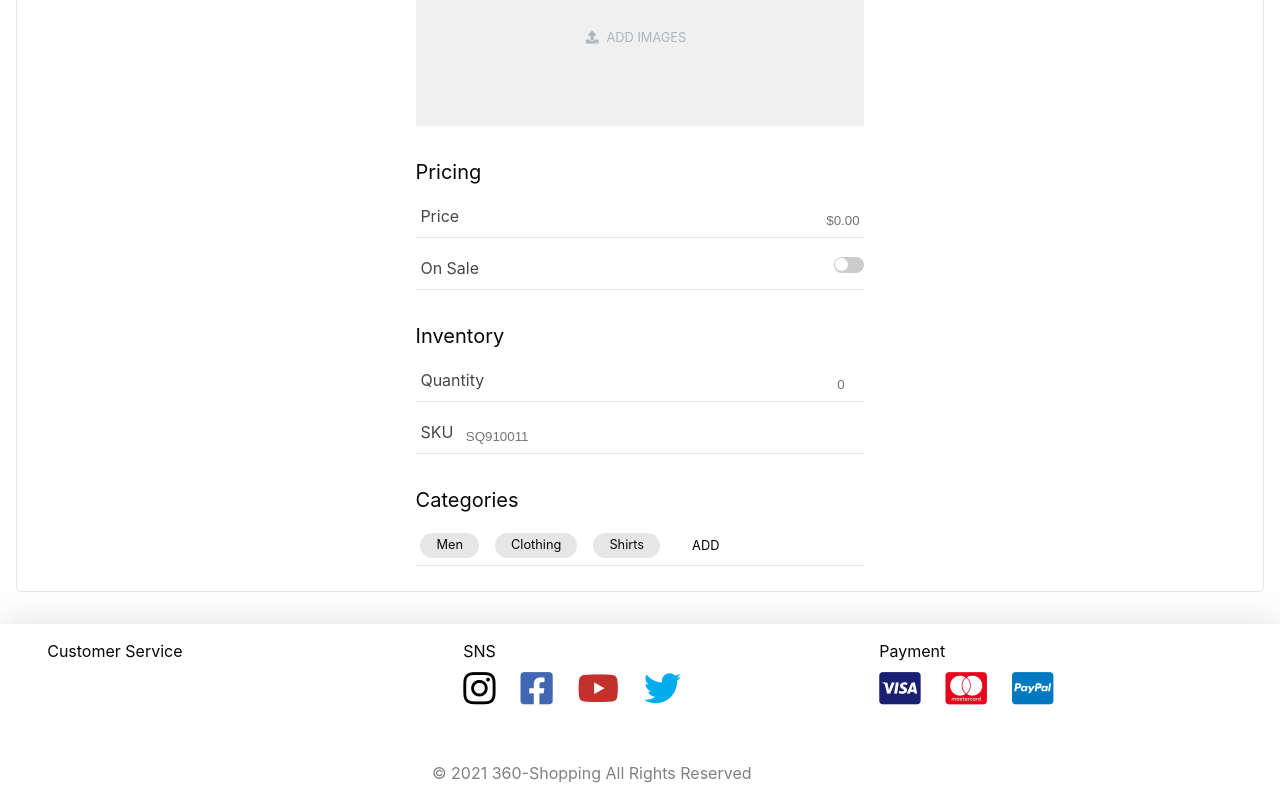
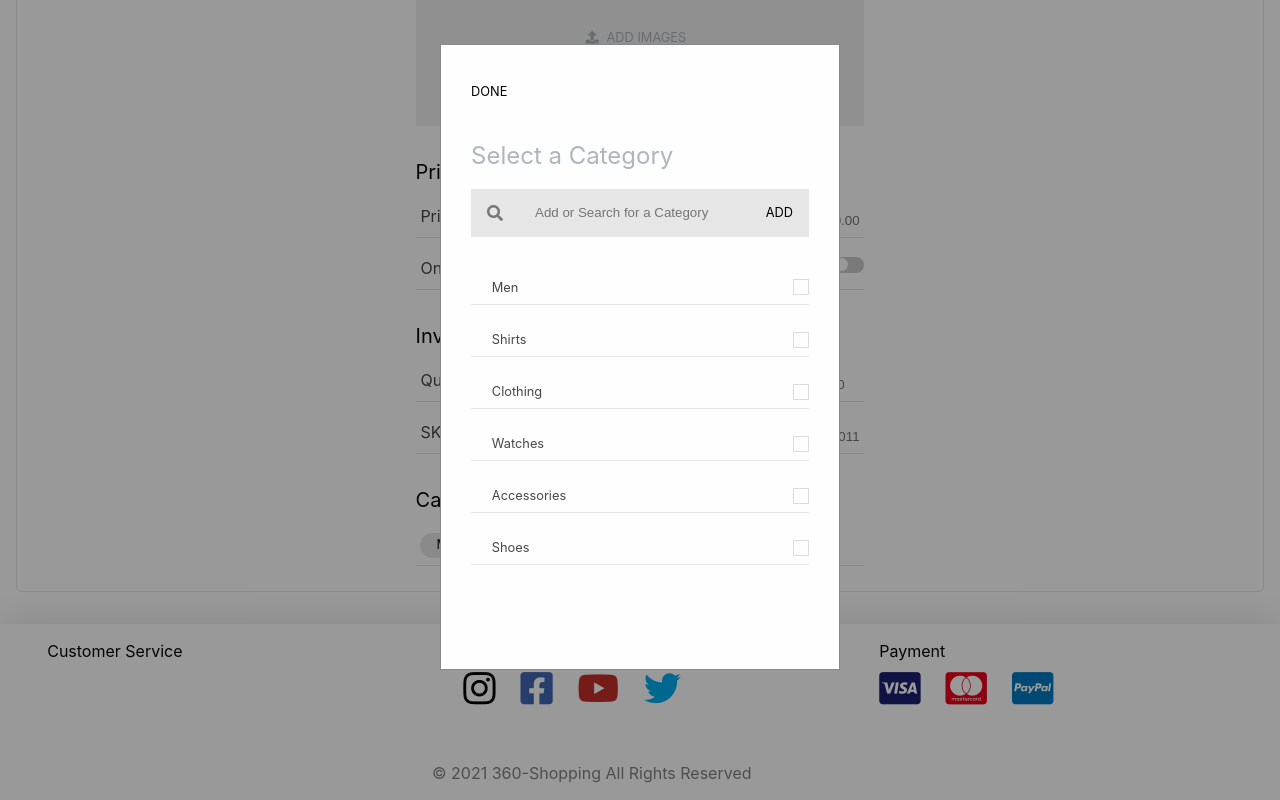
Before and after one commit to LeeJung-AWS/360-shopping, a React (Create React App) app in the folder frontend/: page /adminPage/addNewInventory in a window 1280 px wide. Both pictures are taken after a click on the button "ADD". Shown: the part 416-1216 px from the top of the page. Built offline with nearby package versions, Linux system fonts and the light colour scheme.

Commit message:
Add modal for categories

```diff
--- /dev/null
+++ b/frontend/src/components/AddNewProduct/ModalBoxAdmin/index.tsx
@@ -0,0 +1,57 @@
+const ModalBoxAdmin: React.FC = () => {
+
+    function clickDoneBtn() {
+        const modalEl = document.getElementById('admin-modal')!;
+        modalEl.style.display = 'none';
+    }
+
+    return (
+
+        <div className="modal" id='admin-modal'>
+            <div className="modal-content">
+                <button onClick={clickDoneBtn}>DONE</button>
+                    <div className="modal-content-body">
+                        <div id="seleted-category">Select a Category</div>
+                        <form>
+                            <div><i className="fas fa-search"></i></div>
+                            <input id="category-search-form" placeholder="Add or Search for a Category" />
+                            <div className="btn-outbox">
+                                <button>ADD</button>
+                            </div>
+                        </form>
+
+                        <div className="modal-content-lists">
+                            <label>Men</label>
+                            <div className="checkbox">
+                                <input type="checkbox" />
+                            </div>
+                        </div>
+                        <div className="modal-content-lists">
+                            <label>Shirts</label>
+                            <input type="checkbox" />
+                        </div>
+                        <div className="modal-content-lists">
+                            <label>Clothing</label>
+                            <input type="checkbox" />
+                        </div>
+                        <div className="modal-content-lists">
+                            <label>Watches</label>
+                            <input type="checkbox" />
+                        </div>
+                        <div className="modal-content-lists">
+                            <label>Accessories</label>
+                            <input type="checkbox" />
+                        </div>
+                        <div className="modal-content-lists">
+                            <label>Shoes</label>
+                            <input type="checkbox" />
+                        </div>
+                    </div>
+            </div>
+        </div>
+
+    )
+
+}
+
+export default ModalBoxAdmin;
--- a/frontend/src/components/AddNewProduct/index.tsx
+++ b/frontend/src/components/AddNewProduct/index.tsx
@@ -1,4 +1,6 @@
 import { useState } from 'react';
+
+import ModalBoxAdmin from './ModalBoxAdmin';
 
 const AddNewProduct: React.FC = () => {
     const [addNewProductTitle, setAddNewProductTitle] = useState('');
@@ -33,7 +35,13 @@ const AddNewProduct: React.FC = () => {
         }
     }
 
+    function clickModalBtn() {
+        const modalEl = document.getElementById('admin-modal')!;
+        modalEl.style.display = 'block';
+    }
+
     return (
+        <>
         <div className="card">
             <div className="card-header addNewProduct-header">
                 <button>Save</button>
@@ -89,16 +97,18 @@ const AddNewProduct: React.FC = () => {
                 <div  className="addNewProduct-body-item">
                     <p>Categories</p>
                     <div className="addNewProduct-body-item-body">
-                        <div className="addNewProduct-body-item-body-items">
+                        <div className="addNewProduct-body-item-body-items addNewProduct-body-item-body-items-last-child">
                             {categories?
                                 categories.map((category, index) => <p className="addNewProduct-categories-item" key={index}>{category}</p>) :""
                             }
-                            <button>ADD</button>
+                            <button onClick={clickModalBtn}>ADD</button>
                         </div>
                     </div>
                 </div>
             </div>
         </div>
+        <ModalBoxAdmin />
+        </>
     )
 };
 
--- a/frontend/src/sass/3_components/_addNewProduct.scss
+++ b/frontend/src/sass/3_components/_addNewProduct.scss
@@ -118,7 +118,7 @@
         }
     }
 
-    .addNewProduct-body-item-body-items:last-child{
+    .addNewProduct-body-item-body-items-last-child{
         justify-content: start;
     }
 
--- a/frontend/src/sass/3_components/_components-index.scss
+++ b/frontend/src/sass/3_components/_components-index.scss
@@ -7,3 +7,4 @@
 @import "tabmenu";
 @import "addNewProduct";
 @import "toggleSwitch";
+@import "modalBoxAdmin";
--- /dev/null
+++ b/frontend/src/sass/3_components/_modalBoxAdmin.scss
@@ -0,0 +1,144 @@
+/* The Modal (background) */
+.modal {
+    display: none; /* Hidden by default */
+    position: fixed; /* Stay in place */
+    z-index: 1; /* Sit on top */
+    padding: 44px; /* Location of the box */
+    left: 0;
+    top: 0;
+    width: 100%; /* Full width */
+    height: 100%; /* Full height */
+    overflow: auto; /* Enable scroll if needed */
+    background-color: rgb(0,0,0); /* Fallback color */
+    background-color: rgba(0,0,0,0.4); /* Black w/ opacity */
+  }
+
+/* Modal Content */
+.modal-content {
+    background-color: #fefefe;
+    margin: auto;
+    padding: 30px;
+    border: 1px solid #888;
+    width: 400px;
+    height: 626px;
+
+    button {
+        border: none;
+        background-color: white;
+        font-size: 0.8rem;
+        cursor: pointer;
+        margin-bottom: 2.5rem;
+    }
+}
+
+.modal-content-body{
+    height: 514px;
+
+    #seleted-category{
+        font-size: 1.5rem;
+        color: $secondary;
+    }
+
+    form{
+        display: flex;
+        align-items: center;
+        height: 5rem;
+        padding: 1rem 0;
+
+        #category-search-form{
+            margin: 1rem 0;
+            padding: 1rem;
+            width: 100%;
+            height: 100%;
+            border: none;
+            background-color: rgb(230, 230, 230);
+        }
+
+        #category-search-form:focus{
+            outline: none;
+        }
+
+        i {
+            font-size: 1rem;
+            background-color: rgb(230, 230, 230);
+            color: rgb(120, 120, 120);
+
+            margin: 1rem 0;
+            padding: 1rem;
+            width: 100%;
+            height: 100%;
+        }
+
+        .btn-outbox {
+            display: flex;
+            align-items: center;
+            background-color: rgb(230, 230, 230);
+
+            margin: 1rem 0;
+            padding: 1rem;
+            height: 100%;
+        }
+
+        button {
+            margin-bottom:auto;
+            background-color: rgb(230, 230, 230);
+        }
+        button:hover {
+            border-bottom: 1px solid black;
+            border-radius: 1px;
+        }
+    }
+}
+
+.modal-content-lists{
+    display: flex;
+    justify-content: space-between;
+    align-items: center;
+
+    padding: 1.2rem 0 0 0.3rem;
+
+    border-bottom: 0.1rem solid rgb(230, 230, 230);
+
+    height: 52px;
+
+    label {
+        font-size: 0.8rem;
+        color: rgb(70, 70, 70);
+        padding-left: 1rem;
+    }
+
+    input {
+        width: 1.5rem;
+        text-align: right;
+
+        -webkit-appearance: none;
+        -moz-appearance: none;
+        -o-appearance: none;
+        appearance: none;
+
+        cursor: pointer;
+        height: 1rem;
+        width: 1rem;
+        border: 0.5px solid rgb(220, 220, 220);
+    }
+
+    input:hover {
+        background-color: rgb(230, 230, 230);
+    }
+
+    input:checked {
+        background-color: rgb(230, 230, 230);
+        border: 0.5px solid rgb(230, 230, 230);
+    }
+
+    input:checked:after {
+        content: '\2713';
+        font-family: -apple-system, BlinkMacSystemFont, 'Segoe UI', Roboto, Oxygen, Ubuntu, Cantarell, 'Open Sans', 'Helvetica Neue', sans-serif;
+        font-weight: bolder;
+        font-size: 1rem;
+
+        position: relative;
+        bottom: 0.15rem;
+    }
+
+}
```
